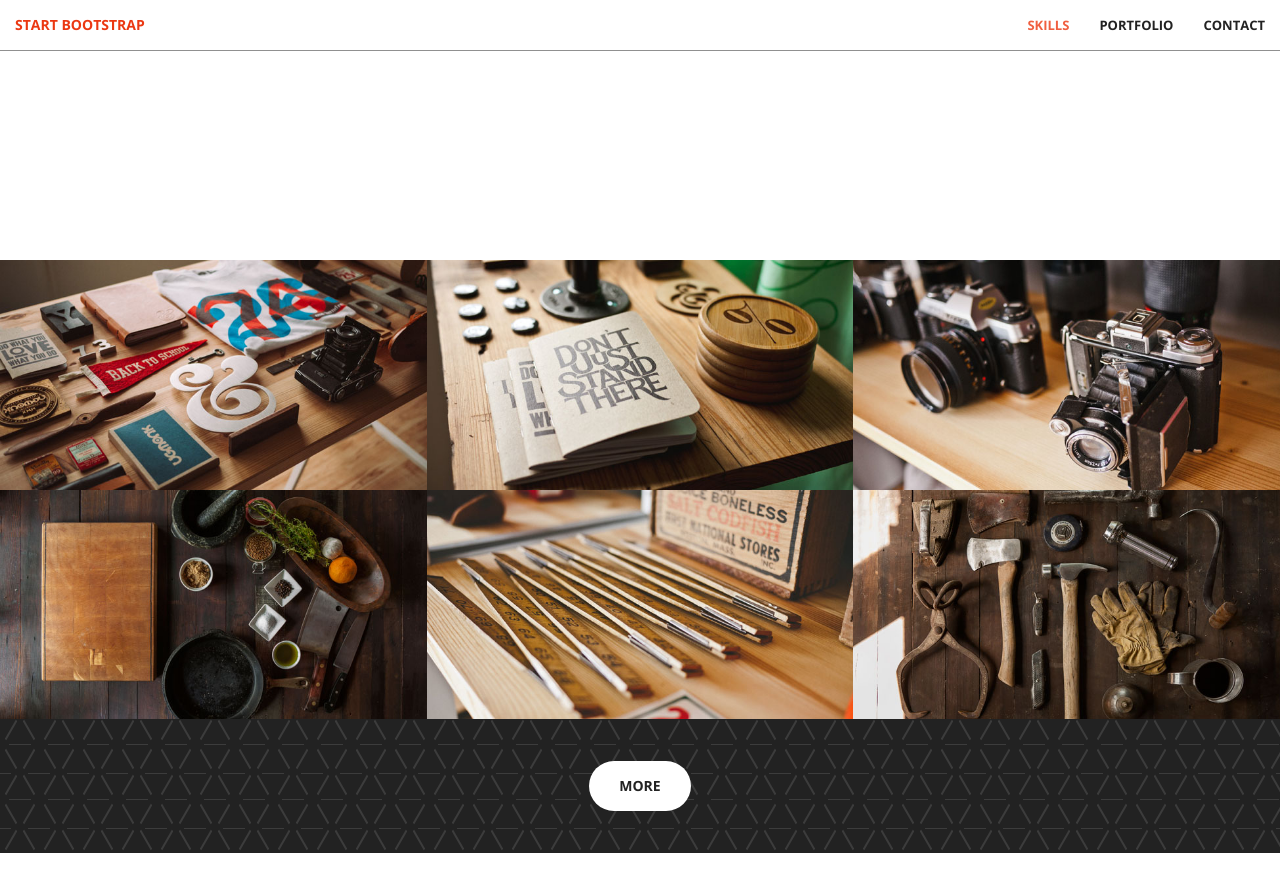
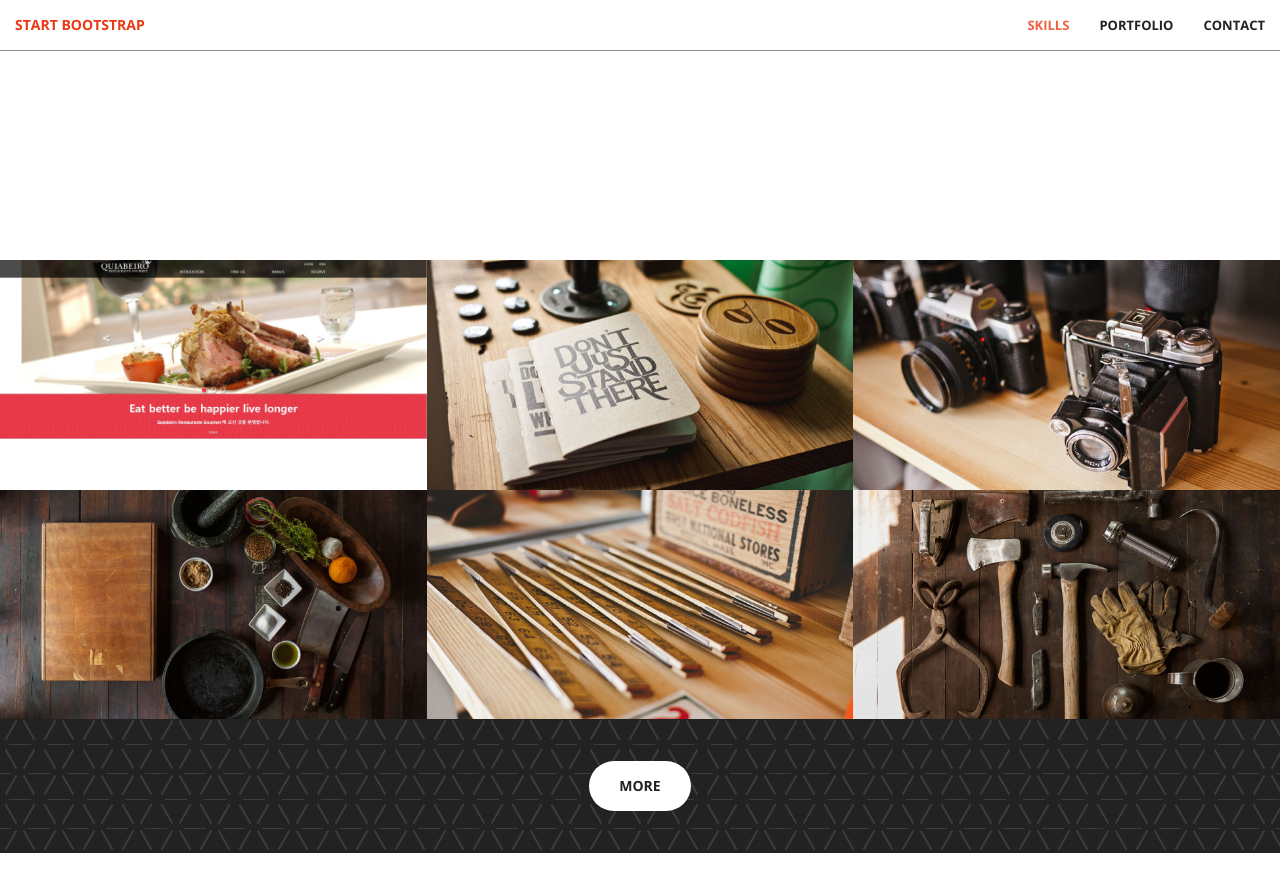
Before and after one commit to OhGyeongtaek/ohgyeongtaek.github.io, a Jekyll site: the page built from index.html, in a window 1280 px wide and 900 px high, scrolled down 1216 px. Shown: the top 892 px of the window. Built offline with Jekyll 4.4.1, drawn with Linux system fonts in a browser that asks for light colours.

Commit message:
update portfolio page

```diff
--- a/_includes/contact.html
+++ b/_includes/contact.html
@@ -24,6 +24,5 @@
                 <p>{{ site.github_username }}</p>
             </a>
         </div>
-
     </div>
 </section>
--- a/_includes/portfolio.html
+++ b/_includes/portfolio.html
@@ -2,7 +2,7 @@
     <div class="container-fluid">
         <div class="row no-gutter">
             <div class="col-lg-4 col-sm-6">
-                <a href="#" class="portfolio-box">
+                <a href="https://github.com/OhGyeongtaek/restaurant" class="portfolio-box">
                     <img src="img/portfolio/1.jpg" class="img-responsive" alt="">
                     <div class="portfolio-box-caption">
                         <div class="portfolio-box-caption-content">
```
Also changed, not shown: img/portfolio/1.jpg.
